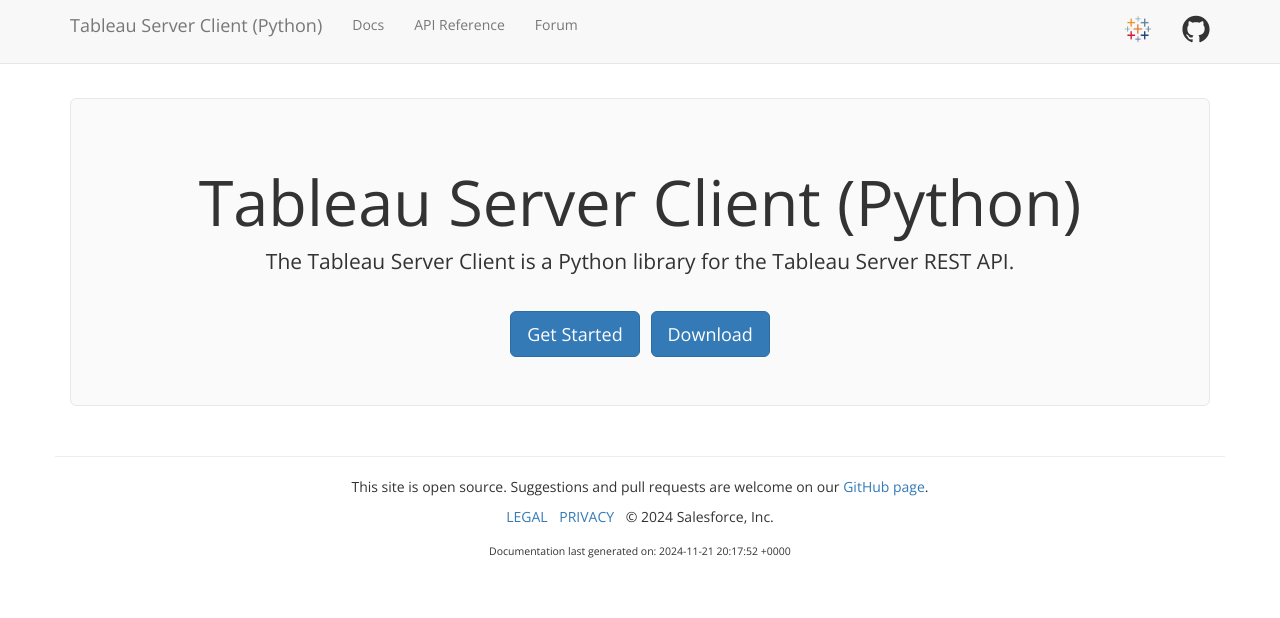
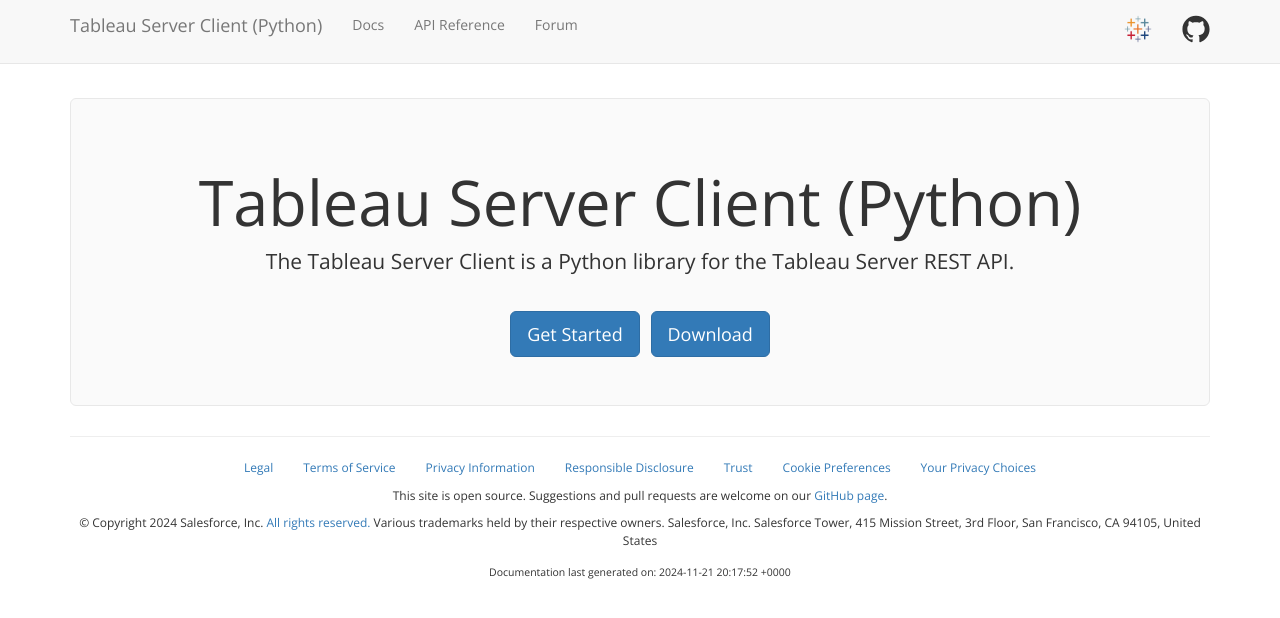
Before and after one commit to tableau/server-client-python, a Jekyll site: the page built from index.md, in a window 1280 px wide. Shown: the top 618 px of the page. Built offline with Jekyll 4.4.1, drawn with Linux system fonts in a browser that asks for light colours; comment, search, counter and statistics services are not loaded.

Commit message:
@gus W-17274770 Added cookie manager and links to footer

```diff
--- a/_includes/footer.html
+++ b/_includes/footer.html
@@ -1,9 +1,19 @@
 <!-- Footer -->
 <footer>
-    <div class="row">
-        <hr class="footer-hr">
-        <p>This site is open source. Suggestions and pull requests are welcome on our <a href="https://github.com/tableau/server-client-python">GitHub page</a>.</p>
-        <p><a href="https://www.tableau.com/en-us/legal" class="aLegal">LEGAL</a> <a href="https://www.tableau.com/en-us/privacy" class="aLegal">PRIVACY</a> &copy; <script>document.write(new Date().getFullYear())</script> Salesforce, Inc.</p>
-        <sub>Documentation last generated on: {{ site.time }}</sub>
-    </div>
-</footer>
+    <hr class="footer-hr">
+    <nav aria-label="Footer Navigation">
+        <ul class="footer-links">
+            <li><a href="https://www.salesforce.com/company/legal/">Legal</a></li>
+            <li><a href="https://www.salesforce.com/company/legal/sfdc-website-terms-of-service/">Terms of Service</a></li>
+            <li><a href="https://www.salesforce.com/company/privacy/">Privacy Information</a></li>
+            <li><a href="https://www.salesforce.com/company/legal/disclosure/">Responsible Disclosure</a></li>
+            <li><a href="https://trust.salesforce.com/">Trust</a></li>
+            <li><a href="#" data-ignore-geolocation="true" class="optanon-toggle-display">Cookie Preferences</a></li>
+            <li><a href="https://www.salesforce.com/form/other/privacy-request/">Your Privacy Choices</a></li>
+        </ul>
+        <p class="copyRight">This site is open source. Suggestions and pull requests are welcome on our <a href="https://github.com/tableau/server-client-python">GitHub page</a>.</p>
+        <p class="copyRight">&copy; Copyright <script>document.write(new Date().getFullYear())</script> Salesforce, Inc. <a href="https://www.salesforce.com/company/legal/tmcusageguidelines/">All rights reserved.</a> Various trademarks held by their respective owners.
+            Salesforce, Inc. Salesforce Tower, 415 Mission Street, 3rd Floor, San Francisco, CA 94105, United States</p>
+        <sub>Documentation last generated on: {{ site.time }}</sub></p>
+    </nav>
+  </footer>
--- a/css/main.css
+++ b/css/main.css
@@ -278,3 +278,39 @@
     word-spacing:  8px;
     padding-right: 8px;
 }
+
+.copyRight {
+    font-size: 12px;
+  }
+
+  .footer-links {
+    display: flex;
+    justify-content: center;
+    list-style: none;
+    padding: 0;
+    flex-wrap: wrap;
+  }
+
+  .footer-links li {
+    margin: 0 15px;
+  }
+
+  .footer-links a {
+    text-decoration: none;
+    transition: color 0.3s;
+    font-size: 12px;
+  }
+
+  .footer-links a:hover {
+    text-decoration: underline;
+  }
+
+  /* One Trust Cookie Manager
+  -------------------- */
+  #ot-pc-content, .ot-title-cntr, .ot-pc-footer {
+    font-size: 1.6rem;
+  }
+
+  #ot-pc-footer {
+    font-size: 1.4rem;
+  }
```
Also changed, not shown: _includes/head.html (+7 -0 lines).
